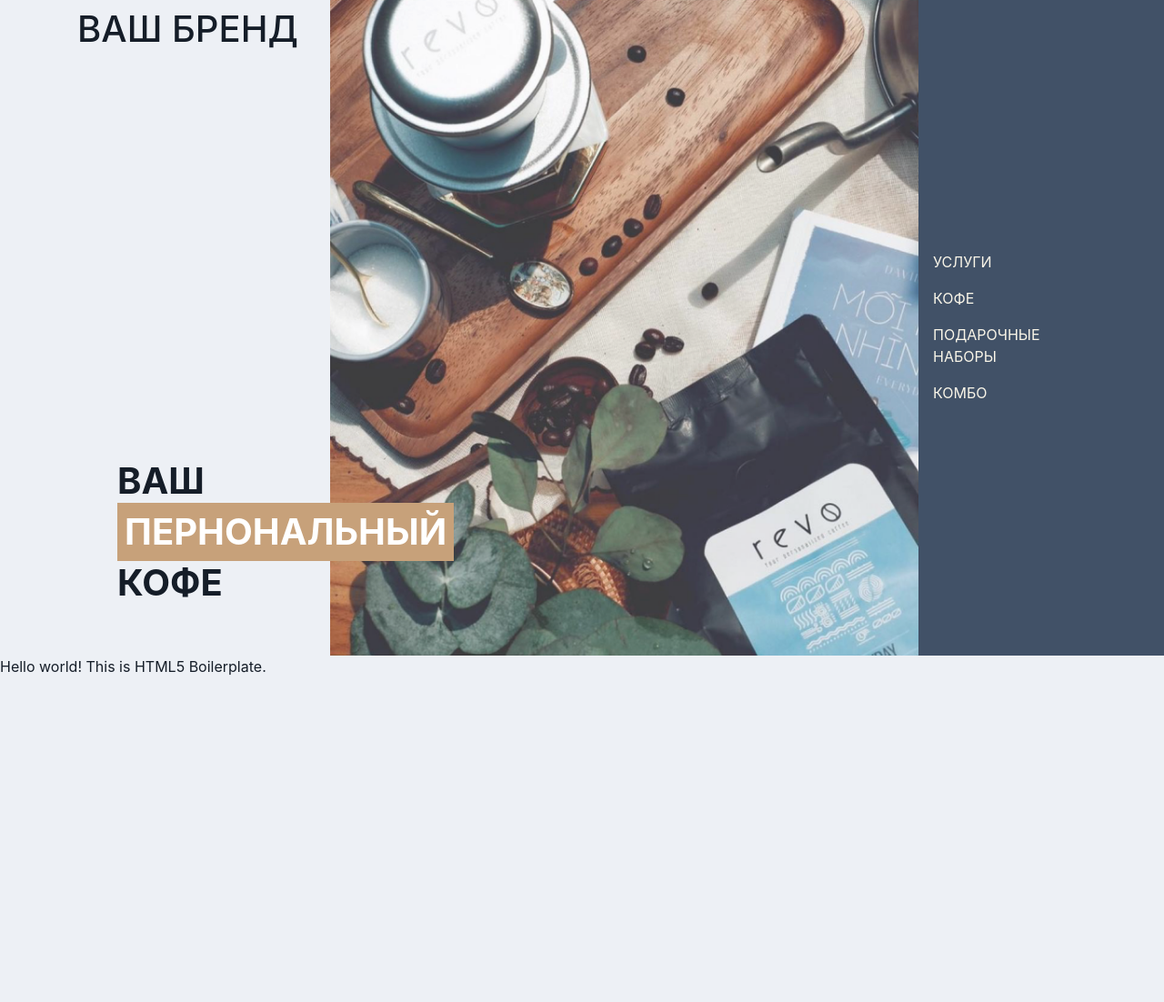
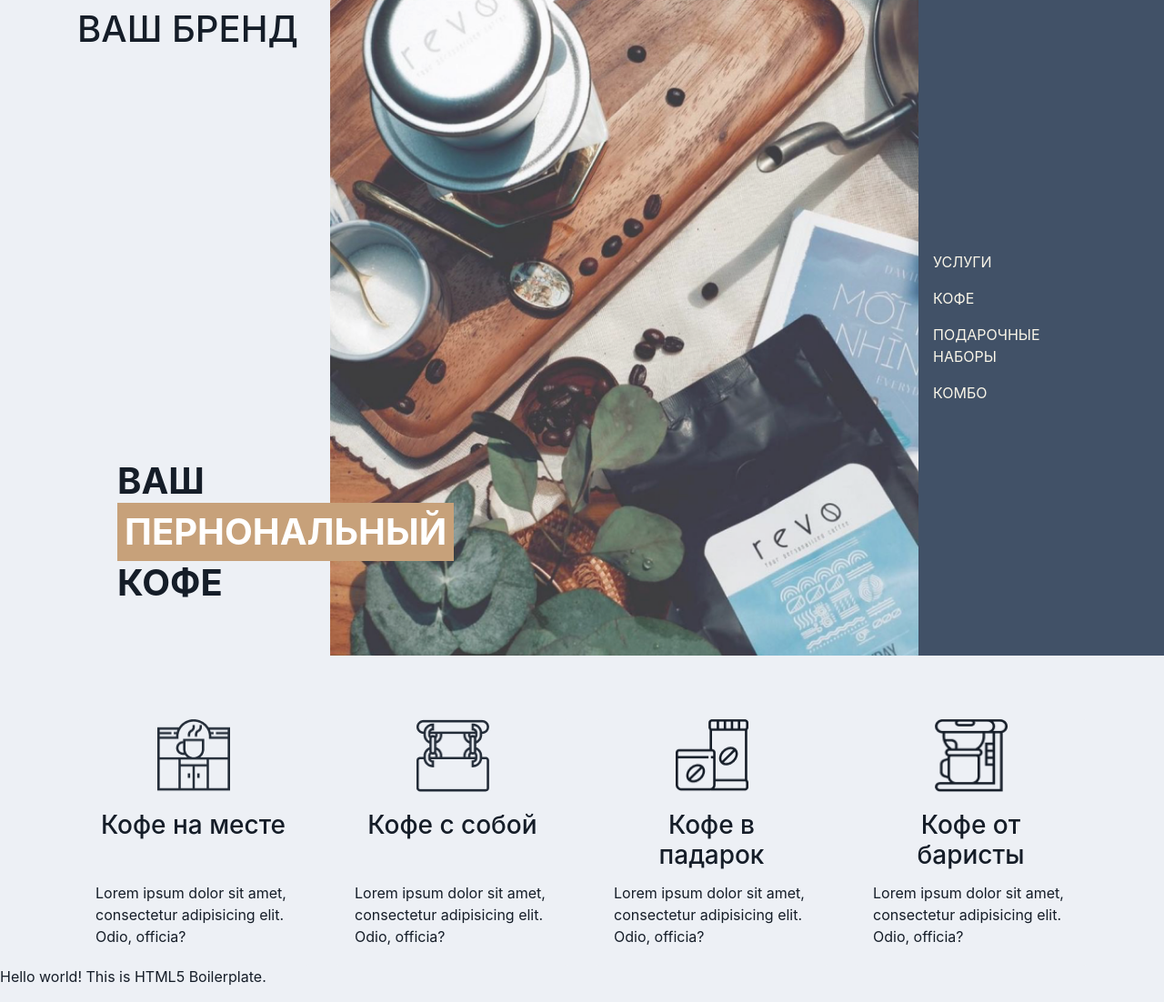
Before and after one commit to eich47/coffee, a website built with Parcel: page index.html in a window 1280 px wide. Shown: the whole page at 91% size. Before the commit the page ends 800 px from the top, so only its background shows below. Built offline with nearby package versions, Linux system fonts and the light colour scheme.

Commit message:
секция "услуги"

```diff
--- a/css/_styles.scss
+++ b/css/_styles.scss
@@ -1,3 +1,9 @@
+//global
+.mt-section{
+  margin-top: 70px;
+}
+
+
 .header{
   position: relative;
 
@@ -46,3 +52,18 @@
   top: 15px;
   right: 0;
 }
+
+//секция услуги
+.service .card{
+  background-color: $body-bg;
+  border: none;
+}
+.service .card img{
+  height: 80px;
+  width: 80px;
+  margin: 0 auto;
+}
+.service .card .card-title{
+  text-align: center;
+  min-height: 67px;
+}
--- a/index.html
+++ b/index.html
@@ -73,6 +73,55 @@
       </div>
     </div>
   </header>
+  <main>
+    <section class="service mt-section">
+      <h2 class="sr-only">Услуги</h2>
+      <div class="container">
+        <div class="row">
+          <!-- 1 -->
+          <div class="col-6 col-md-3">
+            <div class="card">
+              <img class="card-img-top img-fluid" src="img/service/service1.png" alt="service 1">
+              <div class="card-body">
+                <h3 class="card-title">Кофе на месте</h3>
+                <p class="card-text">Lorem ipsum dolor sit amet, consectetur adipisicing elit. Odio, officia?</p>
+              </div>
+            </div>
+          </div>
+          <!-- 2 -->
+          <div class="col-6 col-md-3">
+          <div class="card">
+            <img class="card-img-top img-fluid" src="img/service/service2.png" alt="service 2">
+            <div class="card-body">
+              <h3 class="card-title">Кофе c собой</h3>
+              <p class="card-text">Lorem ipsum dolor sit amet, consectetur adipisicing elit. Odio, officia?</p>
+            </div>
+          </div>
+        </div>
+          <!-- 3 -->
+          <div class="col-6 col-md-3">
+            <div class="card">
+              <img class="card-img-top img-fluid" src="img/service/service3.png" alt="service 3">
+              <div class="card-body">
+                <h3 class="card-title">Кофе в падарок</h3>
+                <p class="card-text">Lorem ipsum dolor sit amet, consectetur adipisicing elit. Odio, officia?</p>
+              </div>
+            </div>
+          </div>
+          <!-- 4 -->
+          <div class="col-6 col-md-3">
+            <div class="card">
+              <img class="card-img-top img-fluid" src="img/service/service4.png" alt="service 4">
+              <div class="card-body">
+                <h3 class="card-title">Кофе от баристы</h3>
+                <p class="card-text">Lorem ipsum dolor sit amet, consectetur adipisicing elit. Odio, officia?</p>
+              </div>
+            </div>
+          </div>
+        </div>
+      </div>
+    </section>
+  </main>
   <p>Hello world! This is HTML5 Boilerplate.</p>
   <script src="js/vendor/modernizr-3.11.2.min.js"></script>
   <script src="js/plugins.js"></script>
```
Also changed, not shown: img/service/service1.png (added), img/service/service2.png (added), img/service/service3.png (added), img/service/service4.png (added).
